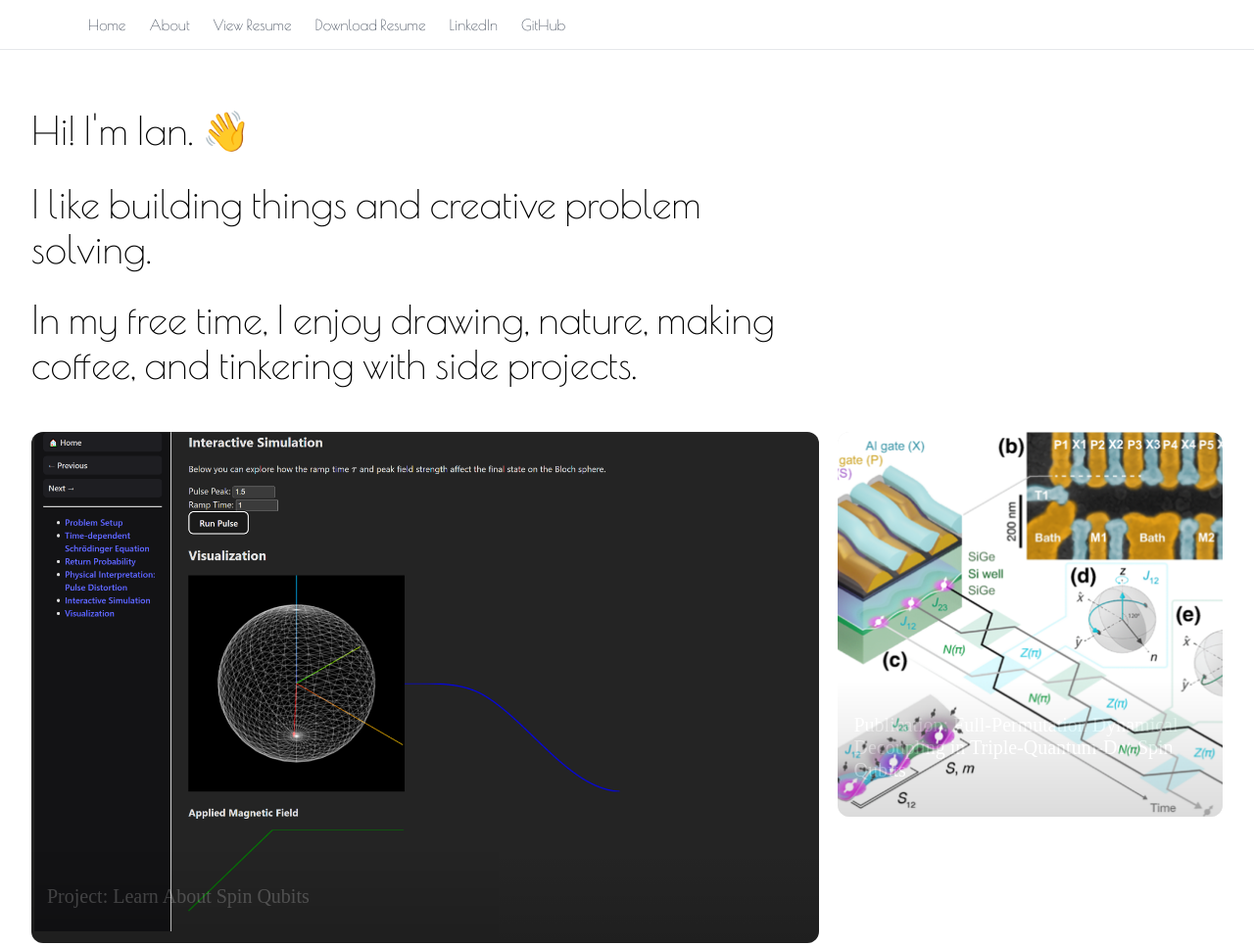
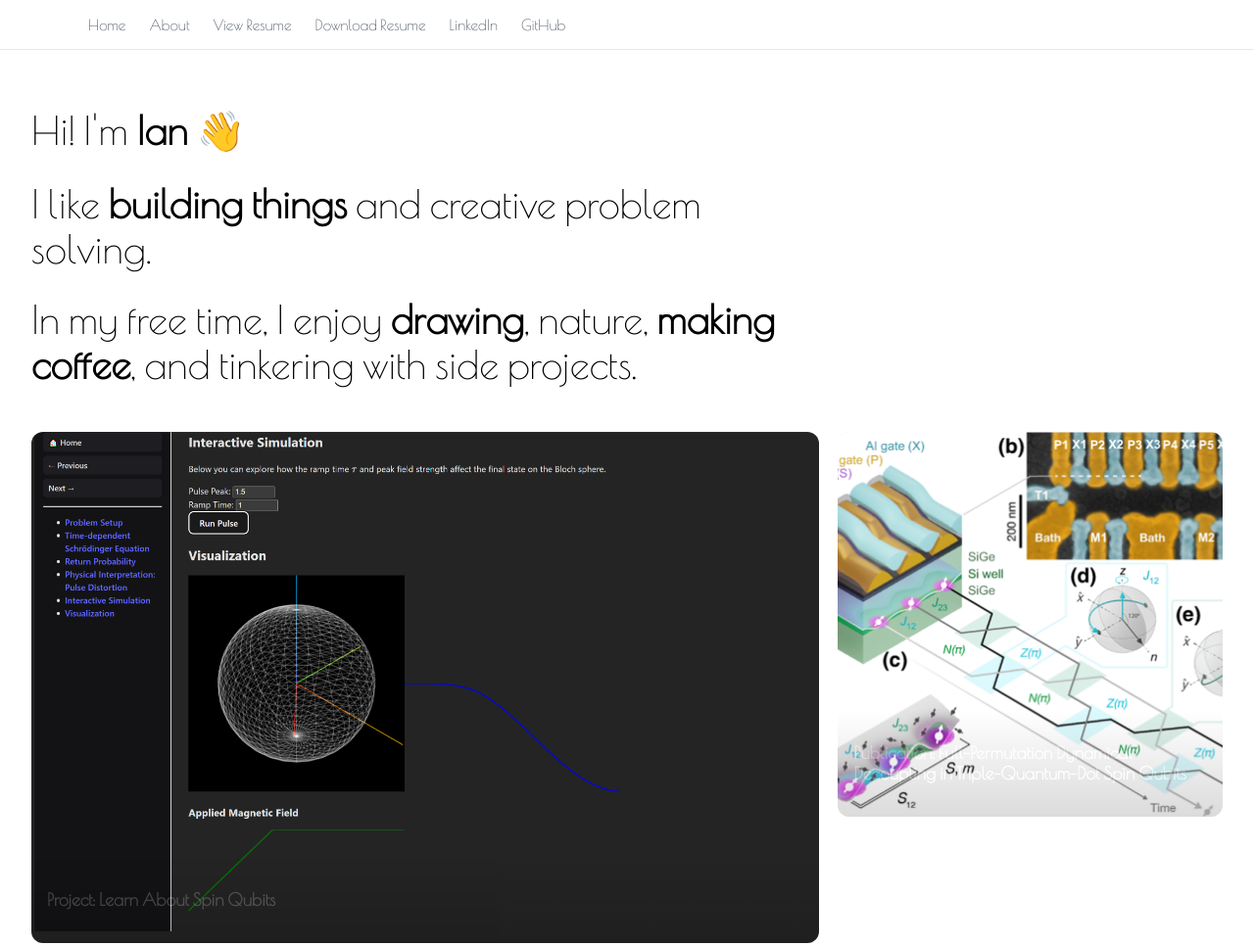
Before and after one commit to ianparkerjenkins/ianparkerjenkins.github.io, an Astro site: page / in a window 1280 px wide. Shown: the top 966 px of the page at 98% size. Built offline with nearby package versions, Linux system fonts and the light colour scheme; Astro itself is replaced by a stand-in of ours.

Commit message:
clean up css; fix font for cards; reorder cards on home page

```diff
--- a/src/pages/index.astro
+++ b/src/pages/index.astro
@@ -15,9 +15,9 @@ import Layout from '../layouts/Layout.astro';
 		<div>
 			<div class="grid">
 				<div class="card intro">
-					<h1>Hi! I'm Ian. 👋</h1>
-					<h1>I like building things and creative problem solving.</h1>
-					<h1>In my free time, I enjoy drawing, nature, making coffee, and tinkering with side projects.</h1>
+					<h1>Hi! I'm <strong>Ian</strong> 👋</h1>
+					<h1>I like <strong>building things</strong> and creative problem solving.</h1>
+					<h1>In my free time, I enjoy <strong>drawing</strong>, nature, <strong>making coffee</strong>, and tinkering with side projects.</h1>
 				</div>
 				<div class="card wide">
 					<a href="https://spin-qubits.vercel.app/"><img class="card-image" src={lon.src} alt="Project 1" /></a>
@@ -44,16 +44,15 @@ import Layout from '../layouts/Layout.astro';
 					</div>
 				</div>
 				<div class="card">
+					<a href="https://www.youtube.com/watch?v=UwnZsRpyDNs"><img class="card-image" src={quiv.src} alt="Project 1" /></a>
+					<div class="card-text">
+						<p>Quiver: Quantum Dot Device Control Software</p>
+					</div>
+				</div>
+				<div class="card">
 					<a href="https://github.com/ianparkerjenkins/skysealand-detector"><img class="card-image" src={skysealand.src} alt="Project 2" /></a>
 					<div class="card-text">
 						<p>Project: Sky-Sea-Land ML Object Detection</p>
-					</div>
-				</div>
-
-				<div class="card">
-					<a href="https://www.youtube.com/watch?v=UwnZsRpyDNs"><img class="card-image" src={quiv.src} alt="Project 1" /></a>
-					<div class="card-text">
-						<p>Quiver: Quantum Dot Device Control Software</p>
 					</div>
 				</div>
 				<div class="card">
--- a/src/styles/global.css
+++ b/src/styles/global.css
@@ -83,6 +83,10 @@
     background: linear-gradient(to top, rgba(0,0,0,0.7), transparent);
     opacity: 0.2;
     transition: opacity 0.3s ease;
+    font-family: "Poiret One", sans-serif;
+    font-weight: 600;
+    font-size: 1.1rem;
+    text-decoration: none;
 }
 
 .card:hover .card-text {
```
Lines whose indentation alone changed are shown as unchanged.
